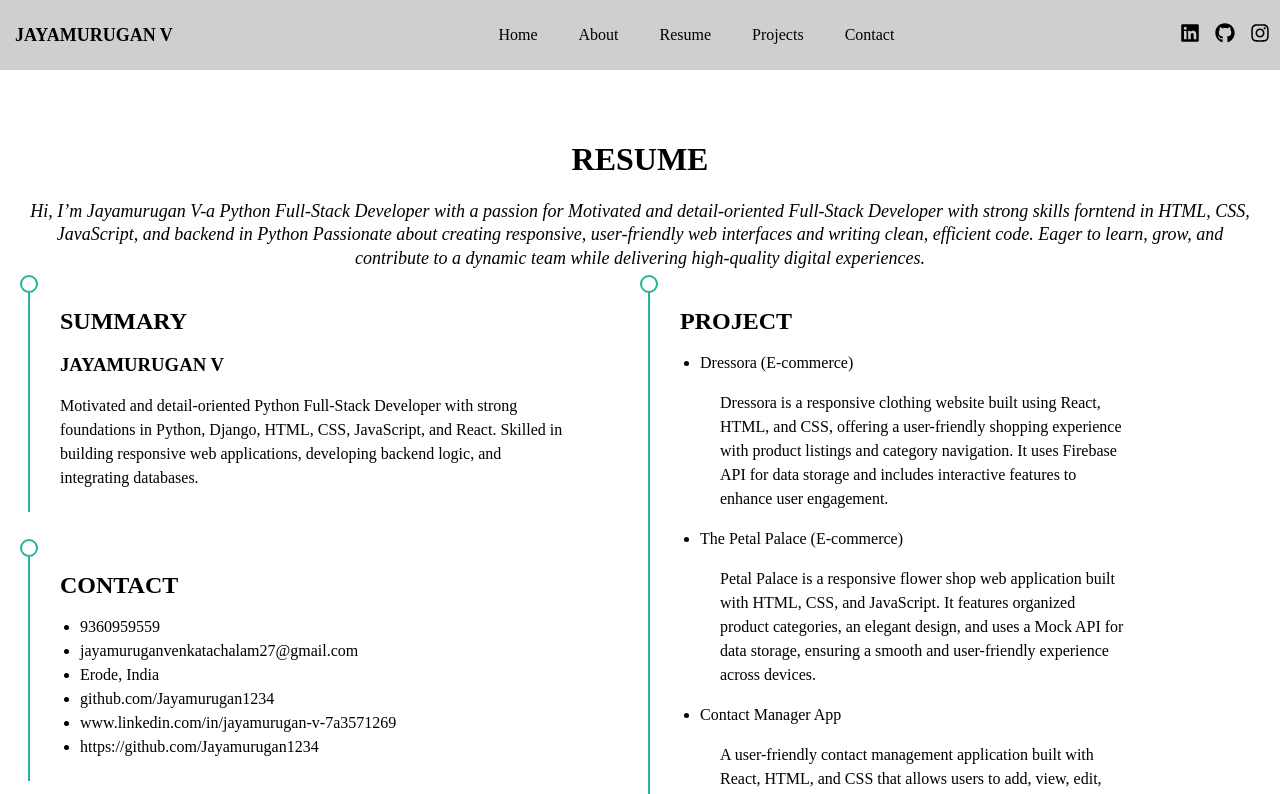
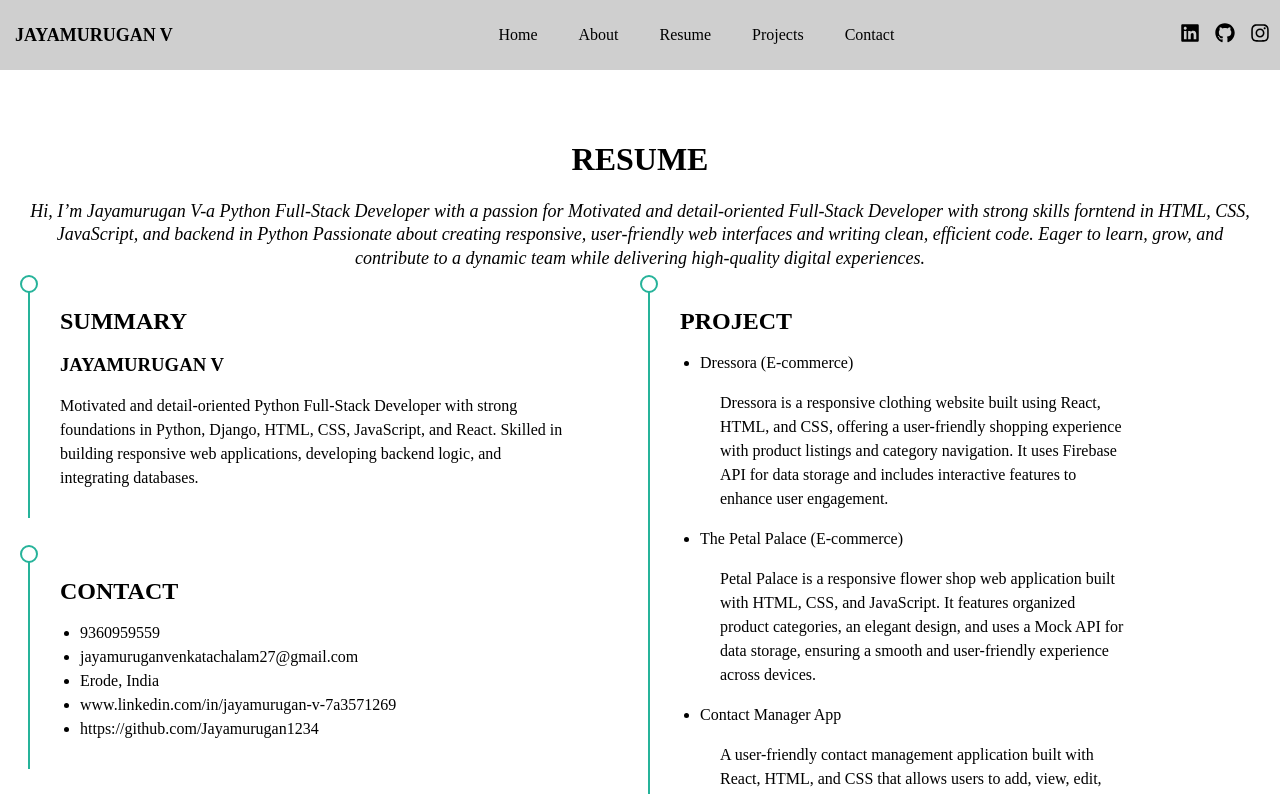
Before and after one commit to Jayamurugan1234/Portfolio, a React app: page /resume in a window 1280 px wide. Shown: the top 794 px of the page. Built offline with nearby package versions, Linux system fonts and the light colour scheme; the HTML template or start-up script is replaced by a standard one.

Commit message:
Update Resume.jsx

```diff
--- a/src/pages/Resume.jsx
+++ b/src/pages/Resume.jsx
@@ -32,7 +32,6 @@ function Resume() {
               <li> 9360959559</li>
               <li> jayamuruganvenkatachalam27@gmail.com</li>
               <li> Erode, India</li>
-              <li> github.com/Jayamurugan1234</li>
               <li> www.linkedin.com/in/jayamurugan-v-7a3571269</li>
               <li> https://github.com/Jayamurugan1234</li>
             </ul>
```
